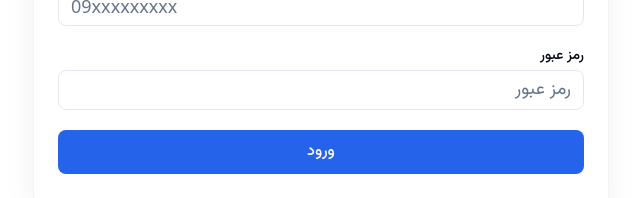
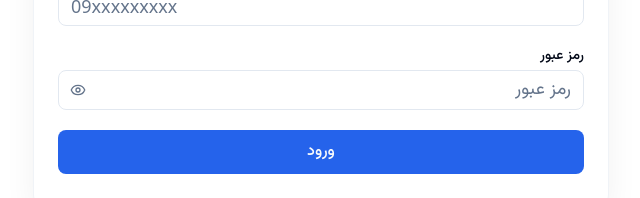
Before and after one commit to mhas1381/SCID-5-CV-WEB, a React (Vite) app: page /login in a window 1280 px wide. Both pictures are taken after a click on the tab "ورود با رمز عبور". Shown: the part 481-679 px from the top of the page, without its empty margins (407-1047 px from the left). Built offline with nearby package versions, Linux system fonts and the light colour scheme; no server answers.

Commit message:
fix: revert password RTL direction and add show password toggle

```diff
--- a/src/pages/auth/LoginPage.tsx
+++ b/src/pages/auth/LoginPage.tsx
@@ -6,7 +6,7 @@ import { zodResolver } from '@hookform/resolvers/zod'
 import { z } from 'zod'
 import { GoogleLogin } from '@react-oauth/google'
 import type { CredentialResponse } from '@react-oauth/google'
-import { Brain, Smartphone, KeyRound, Globe, ArrowLeft, CheckCircle } from 'lucide-react'
+import { Brain, Smartphone, KeyRound, Globe, ArrowLeft, CheckCircle, Eye, EyeOff } from 'lucide-react'
 import { Button, Input, Card, CardHeader, CardTitle, CardContent } from '@/components/ui'
 import { useSendOTPMutation, useVerifyOTPMutation, useGoogleLoginMutation, usePasswordLoginMutation } from '@/store/api/authApi'
 import { useAppDispatch, useAppSelector } from '@/hooks/useAppStore'
@@ -69,6 +69,7 @@ export function LoginPage() {
   const [otpStep, setOtpStep] = useState<'phone' | 'otp'>('phone')
   const [phoneNumber, setPhoneNumber] = useState('')
   const [error, setError] = useState<string | null>(null)
+  const [showPassword, setShowPassword] = useState(false)
 
   const [sendOTP, { isLoading: isSending }] = useSendOTPMutation()
   const [verifyOTP, { isLoading: isVerifying }] = useVerifyOTPMutation()
@@ -333,10 +334,20 @@ export function LoginPage() {
                 id="password_field"
                 label={t('auth.password')}
                 placeholder={t('auth.password')}
-                type="password"
+                type={showPassword ? 'text' : 'password'}
                 autoComplete="current-password"
                 className="text-lg py-3"
                 error={passwordForm.formState.errors.password?.message}
+                endAdornment={
+                  <button
+                    type="button"
+                    onClick={() => setShowPassword((prev) => !prev)}
+                    className="text-[hsl(var(--muted-foreground))] hover:text-[hsl(var(--foreground))] transition-colors"
+                    aria-label={showPassword ? 'Hide password' : 'Show password'}
+                  >
+                    {showPassword ? <EyeOff className="h-4 w-4" /> : <Eye className="h-4 w-4" />}
+                  </button>
+                }
                 {...passwordForm.register('password')}
               />
 
```
